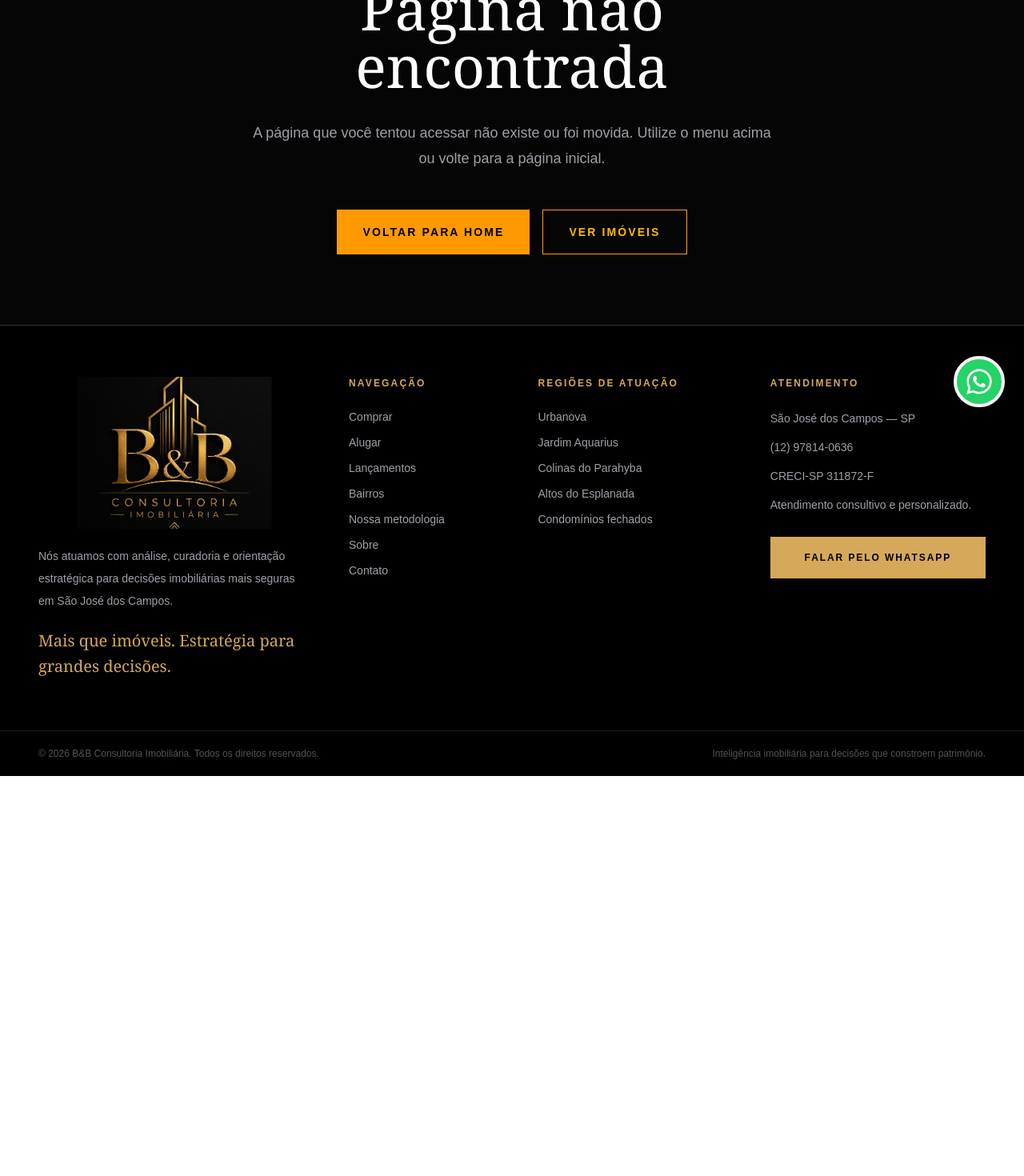
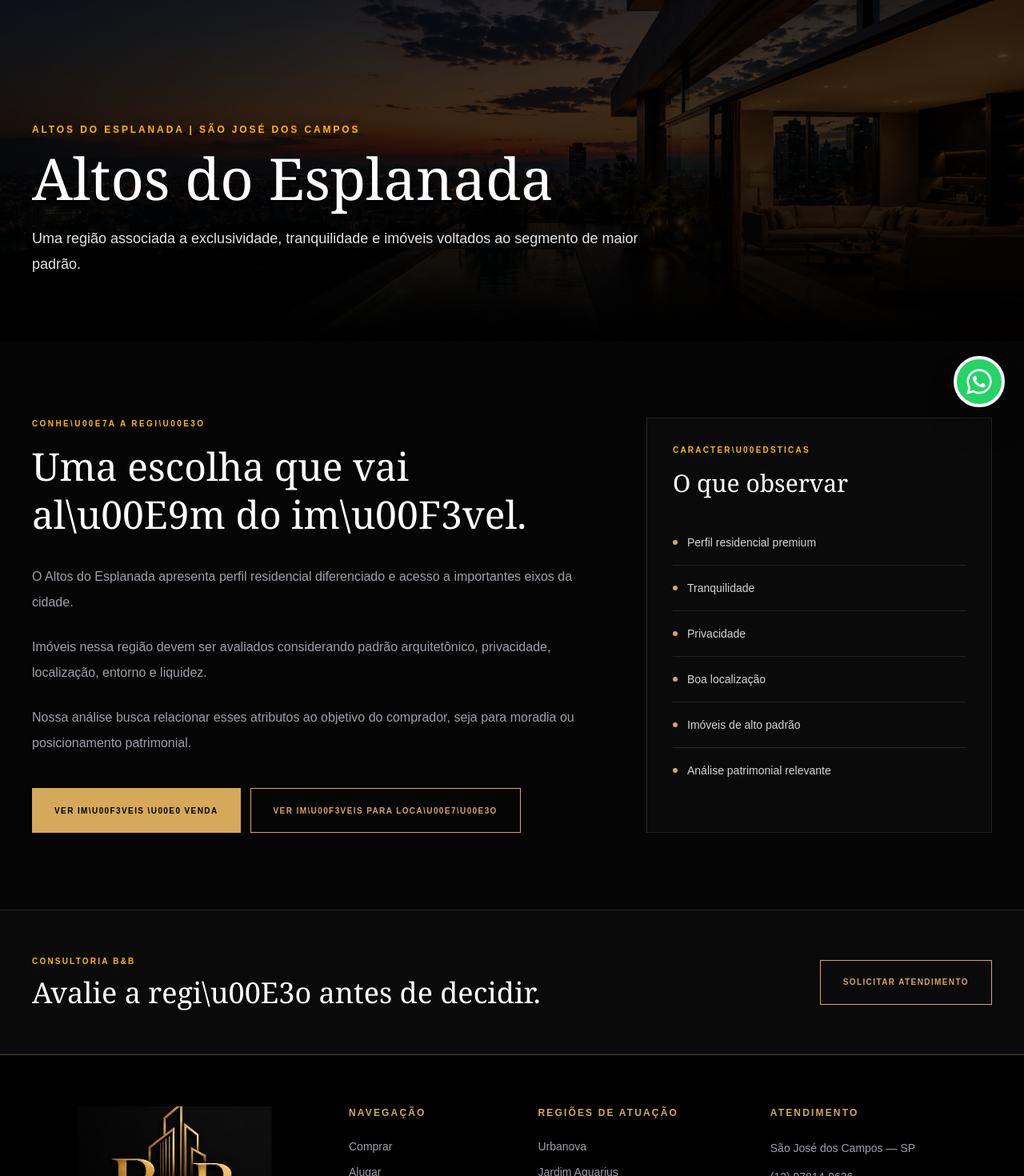
Before and after one commit to altamirbonilhajunior2-prog/bbconsultoriaimobiliaria-premium, a Next.js app: page /bairros/altos-do-esplanada in a window 1280 px wide. Before the commit this address had no page. Shown: the part 267-1737 px from the top of the page at 80% size. Before the commit the page ends 1237 px from the top, so only its background shows below. Built offline with nearby package versions, Linux system fonts and the light colour scheme.

Commit message:
feat: cria paginas individuais de bairros

```diff
--- /dev/null
+++ b/app/bairros/[slug]/page.tsx
@@ -0,0 +1,231 @@
+import Image from "next/image";
+import Link from "next/link";
+import { notFound } from "next/navigation";
+import Footer from "../../components/Footer";
+import Header from "../../components/Header";
+import { neighborhoods } from "../../data/neighborhoods";
+
+type PageProps = {
+  params: Promise<{ slug: string }>;
+};
+
+const details: Record<string, {
+  eyebrow: string;
+  title: string;
+  intro: string;
+  paragraphs: string[];
+  highlights: string[];
+}> = {
+  urbanova: {
+    eyebrow: "Urbanova | S\u00E3o Jos\u00E9 dos Campos",
+    title: "Urbanova",
+    intro:
+      "Uma das regi\u00F5es mais consolidadas de S\u00E3o Jos\u00E9 dos Campos para quem busca qualidade de vida, condom\u00EDnios fechados e im\u00F3veis de m\u00E9dio e alto padr\u00E3o.",
+    paragraphs: [
+      "O Urbanova combina perfil residencial, \u00E1reas verdes, infraestrutura e acesso a servi\u00E7os que fazem parte da rotina das fam\u00EDlias que escolheram a regi\u00E3o para morar.",
+      "A expans\u00E3o dos condom\u00EDnios ao longo dos anos consolidou diferentes perfis de im\u00F3veis e faixas de valor. Por isso, a escolha exige an\u00E1lise do condom\u00EDnio, localiza\u00E7\u00E3o interna, mobilidade, padr\u00E3o construtivo e potencial de revenda.",
+      "Na B&B, nossa atua\u00E7\u00E3o no Urbanova parte de uma leitura consultiva: buscamos entender o momento do cliente e comparar as op\u00E7\u00F5es de maneira racional antes da decis\u00E3o.",
+    ],
+    highlights: [
+      "Condom\u00EDnios fechados e seguran\u00E7a",
+      "\u00C1reas verdes e perfil residencial",
+      "Im\u00F3veis de m\u00E9dio e alto padr\u00E3o",
+      "Estrutura de com\u00E9rcio, escolas e servi\u00E7os",
+      "Diferentes perfis de condom\u00EDnios",
+      "Mercado relevante para moradia e valoriza\u00E7\u00E3o patrimonial",
+    ],
+  },
+  "jardim-aquarius": {
+    eyebrow: "Jardim Aquarius | S\u00E3o Jos\u00E9 dos Campos",
+    title: "Jardim Aquarius",
+    intro:
+      "Uma regi\u00E3o urbana consolidada, com forte presen\u00E7a de edif\u00EDcios residenciais, servi\u00E7os, gastronomia e mobilidade.",
+    paragraphs: [
+      "O Jardim Aquarius oferece uma rotina marcada pela proximidade entre moradia, com\u00E9rcio e servi\u00E7os.",
+      "A diversidade de edif\u00EDcios exige compara\u00E7\u00E3o entre idade, padr\u00E3o construtivo, lazer, posi\u00E7\u00E3o da unidade, vagas e liquidez.",
+      "Nossa curadoria busca separar atributos est\u00E9ticos de fatores que realmente influenciam uso, valor e revenda.",
+    ],
+    highlights: [
+      "Localiza\u00E7\u00E3o consolidada",
+      "Com\u00E9rcio e servi\u00E7os",
+      "Perfil predominantemente vertical",
+      "Gastronomia e conveni\u00EAncia",
+      "Boa mobilidade urbana",
+      "Oferta diversificada de apartamentos",
+    ],
+  },
+  colinas: {
+    eyebrow: "Colinas | S\u00E3o Jos\u00E9 dos Campos",
+    title: "Colinas",
+    intro:
+      "Uma regi\u00E3o tradicional de S\u00E3o Jos\u00E9 dos Campos, reconhecida pela localiza\u00E7\u00E3o e proximidade a importantes servi\u00E7os da cidade.",
+    paragraphs: [
+      "A regi\u00E3o dos Colinas re\u00FAne conveni\u00EAncia, acesso e diferentes perfis residenciais.",
+      "Na escolha de um im\u00F3vel, avaliamos entorno, mobilidade, ru\u00EDdo, posi\u00E7\u00E3o e caracter\u00EDsticas espec\u00EDficas de cada empreendimento.",
+      "Esse conjunto de fatores ajuda a entender n\u00E3o apenas como \u00E9 morar no local, mas tamb\u00E9m a perspectiva patrimonial da aquisi\u00E7\u00E3o.",
+    ],
+    highlights: [
+      "Regi\u00E3o tradicional",
+      "Localiza\u00E7\u00E3o estrat\u00E9gica",
+      "Servi\u00E7os consolidados",
+      "Mobilidade",
+      "Perfil residencial valorizado",
+      "Diversidade imobili\u00E1ria",
+    ],
+  },
+  "altos-do-esplanada": {
+    eyebrow: "Altos do Esplanada | S\u00E3o Jos\u00E9 dos Campos",
+    title: "Altos do Esplanada",
+    intro:
+      "Uma regi\u00E3o associada a exclusividade, tranquilidade e im\u00F3veis voltados ao segmento de maior padr\u00E3o.",
+    paragraphs: [
+      "O Altos do Esplanada apresenta perfil residencial diferenciado e acesso a importantes eixos da cidade.",
+      "Im\u00F3veis nessa regi\u00E3o devem ser avaliados considerando padr\u00E3o arquitet\u00F4nico, privacidade, localiza\u00E7\u00E3o, entorno e liquidez.",
+      "Nossa an\u00E1lise busca relacionar esses atributos ao objetivo do comprador, seja para moradia ou posicionamento patrimonial.",
+    ],
+    highlights: [
+      "Perfil residencial premium",
+      "Tranquilidade",
+      "Privacidade",
+      "Boa localiza\u00E7\u00E3o",
+      "Im\u00F3veis de alto padr\u00E3o",
+      "An\u00E1lise patrimonial relevante",
+    ],
+  },
+};
+
+export function generateStaticParams() {
+  return neighborhoods.map((neighborhood) => ({
+    slug: neighborhood.slug,
+  }));
+}
+
+export default async function NeighborhoodPage({ params }: PageProps) {
+  const { slug } = await params;
+
+  const neighborhood = neighborhoods.find(
+    (item) => item.slug === slug,
+  );
+
+  const detail = details[slug];
+
+  if (!neighborhood || !detail) {
+    notFound();
+  }
+
+  const encodedName = encodeURIComponent(neighborhood.name);
+
+  return (
+    <main className="min-h-screen bg-[#050505] text-white">
+      <Header />
+
+      <section className="relative min-h-[500px] overflow-hidden lg:min-h-[580px]">
+        <Image
+          src={neighborhood.image}
+          alt={neighborhood.name}
+          fill
+          priority
+          sizes="100vw"
+          className="object-cover"
+        />
+
+        <div className="absolute inset-0 bg-black/65" />
+        <div className="absolute inset-0 bg-gradient-to-t from-black via-black/30 to-black/20" />
+
+        <div className="relative z-10 mx-auto flex min-h-[500px] max-w-[1500px] items-end px-5 pb-14 sm:px-6 lg:min-h-[580px] lg:px-10 lg:pb-20">
+          <div className="max-w-4xl">
+            <p className="text-[10px] font-bold uppercase tracking-[0.24em] text-amber-400 sm:text-xs">
+              {detail.eyebrow}
+            </p>
+
+            <h1 className="mt-4 font-serif text-5xl leading-none sm:text-6xl lg:text-7xl">
+              {detail.title}
+            </h1>
+
+            <p className="mt-6 max-w-3xl text-base leading-8 text-zinc-200 sm:text-lg">
+              {detail.intro}
+            </p>
+          </div>
+        </div>
+      </section>
+
+      <section className="mx-auto grid max-w-[1500px] gap-12 px-5 py-16 sm:px-6 lg:grid-cols-[1.25fr_0.75fr] lg:px-10 lg:py-24">
+        <div>
+          <p className="text-[10px] font-bold uppercase tracking-[0.24em] text-amber-400">
+            Conhe\u00E7a a regi\u00E3o
+          </p>
+
+          <h2 className="mt-4 font-serif text-4xl leading-tight sm:text-5xl">
+            Uma escolha que vai al\u00E9m do im\u00F3vel.
+          </h2>
+
+          <div className="mt-8 space-y-6 text-base leading-8 text-zinc-400">
+            {detail.paragraphs.map((paragraph) => (
+              <p key={paragraph}>{paragraph}</p>
+            ))}
+          </div>
+
+          <div className="mt-10 flex flex-col gap-3 sm:flex-row">
+            <Link
+              href={`/comprar?bairro=${encodedName}`}
+              className="inline-flex min-h-14 items-center justify-center bg-[#D5A85A] px-7 text-[10px] font-bold uppercase tracking-[0.14em] text-black transition hover:bg-[#e3bd77]"
+            >
+              Ver im\u00F3veis \u00E0 venda
+            </Link>
+
+            <Link
+              href={`/alugar?bairro=${encodedName}`}
+              className="inline-flex min-h-14 items-center justify-center border border-[#D5A85A] px-7 text-[10px] font-bold uppercase tracking-[0.14em] text-[#D5A85A] transition hover:bg-[#D5A85A] hover:text-black"
+            >
+              Ver im\u00F3veis para loca\u00E7\u00E3o
+            </Link>
+          </div>
+        </div>
+
+        <aside className="border border-white/10 bg-[#0a0a0a] p-6 sm:p-8">
+          <p className="text-[10px] font-bold uppercase tracking-[0.22em] text-amber-400">
+            Caracter\u00EDsticas
+          </p>
+
+          <h2 className="mt-4 font-serif text-3xl">
+            O que observar
+          </h2>
+
+          <div className="mt-7 divide-y divide-white/10">
+            {detail.highlights.map((item) => (
+              <div
+                key={item}
+                className="flex items-center gap-3 py-4 text-sm leading-6 text-zinc-300"
+              >
+                <span className="h-1.5 w-1.5 shrink-0 rounded-full bg-[#D5A85A]" />
+                {item}
+              </div>
+            ))}
+          </div>
+        </aside>
+      </section>
+
+      <section className="border-y border-white/10 bg-[#0a0a0a]">
+        <div className="mx-auto flex max-w-[1500px] flex-col gap-6 px-5 py-14 sm:px-6 lg:flex-row lg:items-center lg:justify-between lg:px-10">
+          <div>
+            <p className="text-[10px] font-bold uppercase tracking-[0.22em] text-amber-400">
+              Consultoria B&B
+            </p>
+            <h2 className="mt-3 font-serif text-3xl sm:text-4xl">
+              Avalie a regi\u00E3o antes de decidir.
+            </h2>
+          </div>
+
+          <Link
+            href="/contato"
+            className="inline-flex min-h-14 w-fit items-center justify-center border border-[#D5A85A] px-7 text-[10px] font-bold uppercase tracking-[0.14em] text-[#D5A85A] transition hover:bg-[#D5A85A] hover:text-black"
+          >
+            Solicitar atendimento
+          </Link>
+        </div>
+      </section>
+
+      <Footer />
+    </main>
+  );
+}
```
